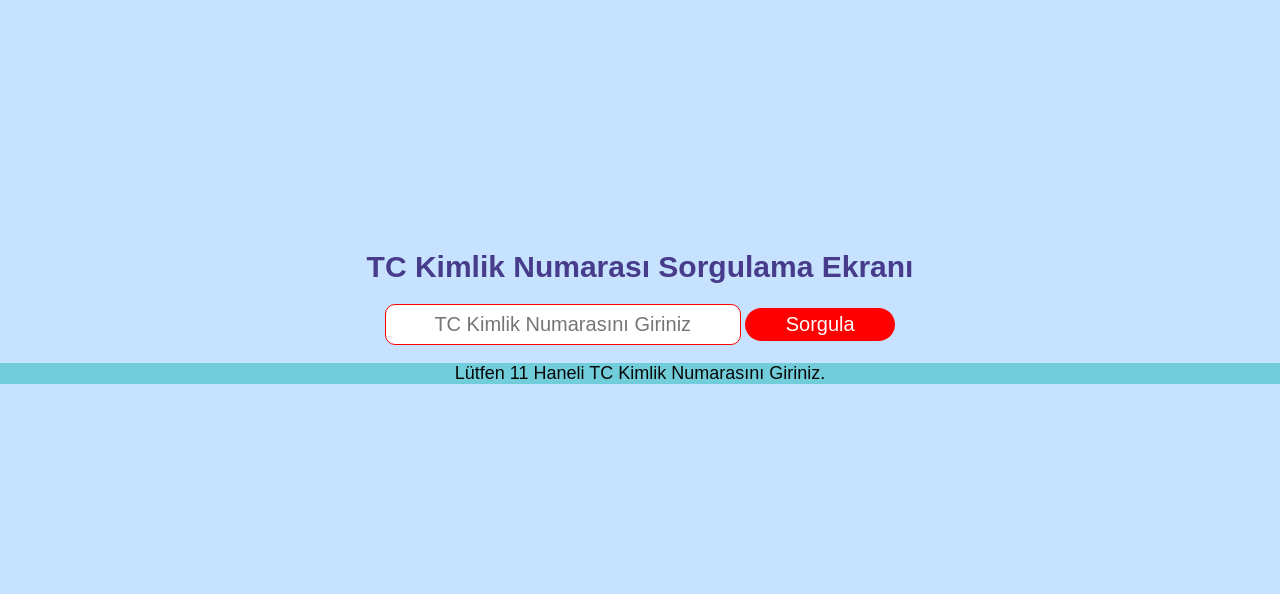
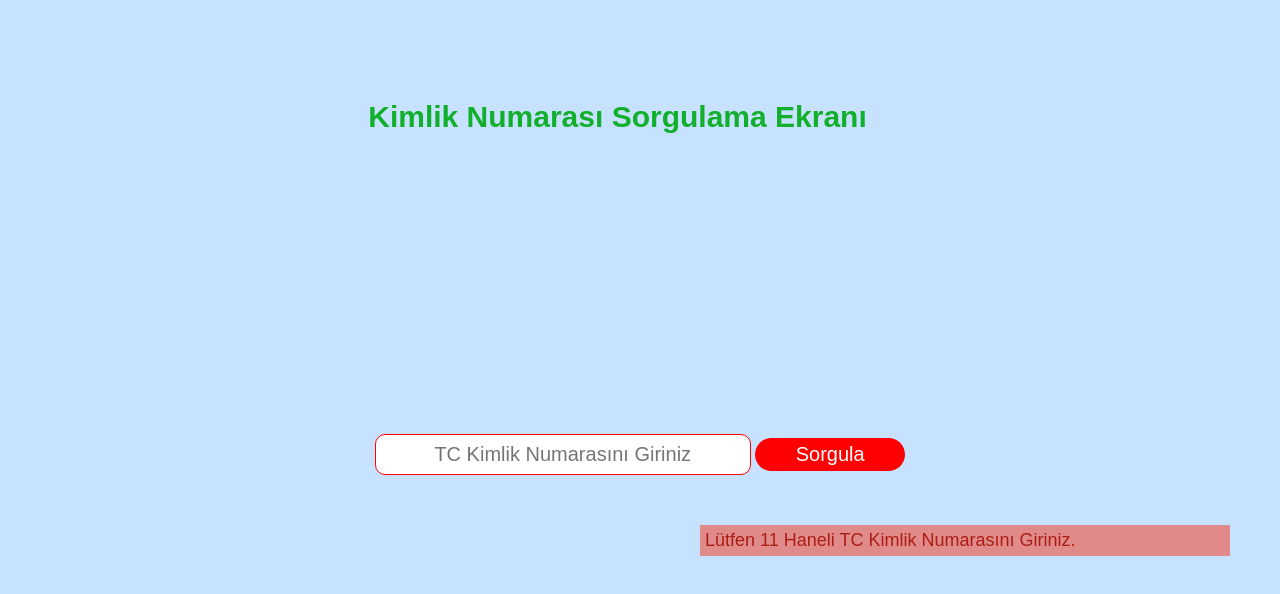
Before and after one commit to sefademir58/TC-Authentication, a plain HTML site: page index.html in a window 1280 px wide. Both pictures are taken after a click on the button "Sorgula". Drawn offline with Linux system fonts and the light colour scheme.

Commit message:
JavaScript Düzenlemeleri Yapıldı, Hata Giderildi.

```diff
--- a/index.html
+++ b/index.html
@@ -10,19 +10,18 @@
     <link rel="stylesheet" href="style.css">
 </head>
 <body>
-
+    <h1 id ="tittle">Kimlik Numarası Sorgulama Ekranı</h1>
     <div class = "container">
     <form>
-        <h1 id ="tittle">TC Kimlik Numarası Sorgulama Ekranı</h1>
+
         <input name="tckimlikno" type="text" id="inputText" placeholder="TC Kimlik Numarasını Giriniz">
         <input type="button" id="inquire" value="Sorgula" onclick="">
-        <div>
-            <p id="resultFalse" class="alert alert-danger" style="display: none"></p>
-            <p id="resultTrue" class="alert alert-success" style="display: none"></p>
-        </div>
+
     </form>
 
 </div>
+<p id="resultTrue" class="alert alert-success" style="display: none"></p>
+<p id="resultFalse" class="alert alert-danger" style="display: none"></p>
 
 
 
--- a/script.js
+++ b/script.js
@@ -1,12 +1,13 @@
-var inputText,inquire,resultFalse,resultTrue,odd=0,even=0,result,i,j,z,tcTotal=0;
+
+
+inquire.addEventListener('click', function(){
+  var  inputText,inquire,resultFalse,resultTrue,odd=0,even=0,result,i,j,z,tcTotal=0;
 
 
 inputText=document.querySelector("#inputText");
-inquire=document.querySelector("#inquire");
 resultFalse=document.querySelector("#resultFalse");
 resultTrue=document.querySelector("#resultTrue");
-
-inquire.addEventListener('click', function(){
+inquire=document.querySelector("#inquire");
   for(i=0;i<9;i+=2){
   odd+=Number (inputText.value[i]);
   }
@@ -22,7 +23,7 @@ inquire.addEventListener('click', function(){
   resultTrue.style.display="none";
 
 
-  if(inputText.value==""){
+  if(inputText.value.length <= 0){
     resultFalse.textContent="Lütfen 11 Haneli TC Kimlik Numarasını Giriniz."
   } else if(inputText.value.length !== 11){
     resultFalse.textContent="Kimlik Numarası 11 Haneli Yazılmalıdır.";
@@ -37,7 +38,8 @@ inquire.addEventListener('click', function(){
   }else{
     resultFalse.style.display="none";
     resultTrue.style.display="block";
-    resultTrue.textContent="Girmiş Olduğunuz Kimlik Numarası Doğrudur.";
+    resultTrue.textContent="Kimlik Numarası Doğru : "+inputText.value;
+    inputText.value = "";
   }
 
 });
--- a/style.css
+++ b/style.css
@@ -6,17 +6,19 @@ body {
 }
 
 .container {
-    width: 100%;
+    width     : 100%;
     text-align:  center;
-    margin-top: 250px;
+    margin-top: 300px;
 }
 
 
 #tittle {
-    color: #473c8b;
+    color: #11af2b;
     text-align: center;
     font-size: 30px;
     font-family: sans-serif;
+    margin-top: 100px;
+    margin-right: 45px;
 }
 
 #inquire {
@@ -33,7 +35,7 @@ body {
 }
 
 #inputText{
-    width: 350px;
+    width: 370px;
     height: 37px;
     border: 1px solid #ff0000;
     outline: none;
@@ -45,18 +47,25 @@ body {
     font-family: sans-serif;
 }
 
-#resultFalse {
-    width: center;
-    color: #070707;
+#resultTrue {
+    color: #06720f;
     font-size: 18px;
-    background-color: rgb(114, 205, 218);
+    background-color: rgb(125, 236, 190);
     font-family: sans-serif;
+    width: 330px;
+    height: 20px;
+    border: 1px solid #d786eb;
+    margin-top: 50px;
+    margin-left: 700px;
 }
 
-#resultTrue {
-    background-color: #ee0e0e;
-    width: center;
-    color: #92257b;
+#resultFalse {
+    background-color: #e08a8a;
+    color: #ac1e14;
     font-size: 18px;
     font-family: sans-serif;
+    padding: 5px;
+    width: 520px;
+    margin-top: 50px;
+    margin-left: 700px;
 }
```
